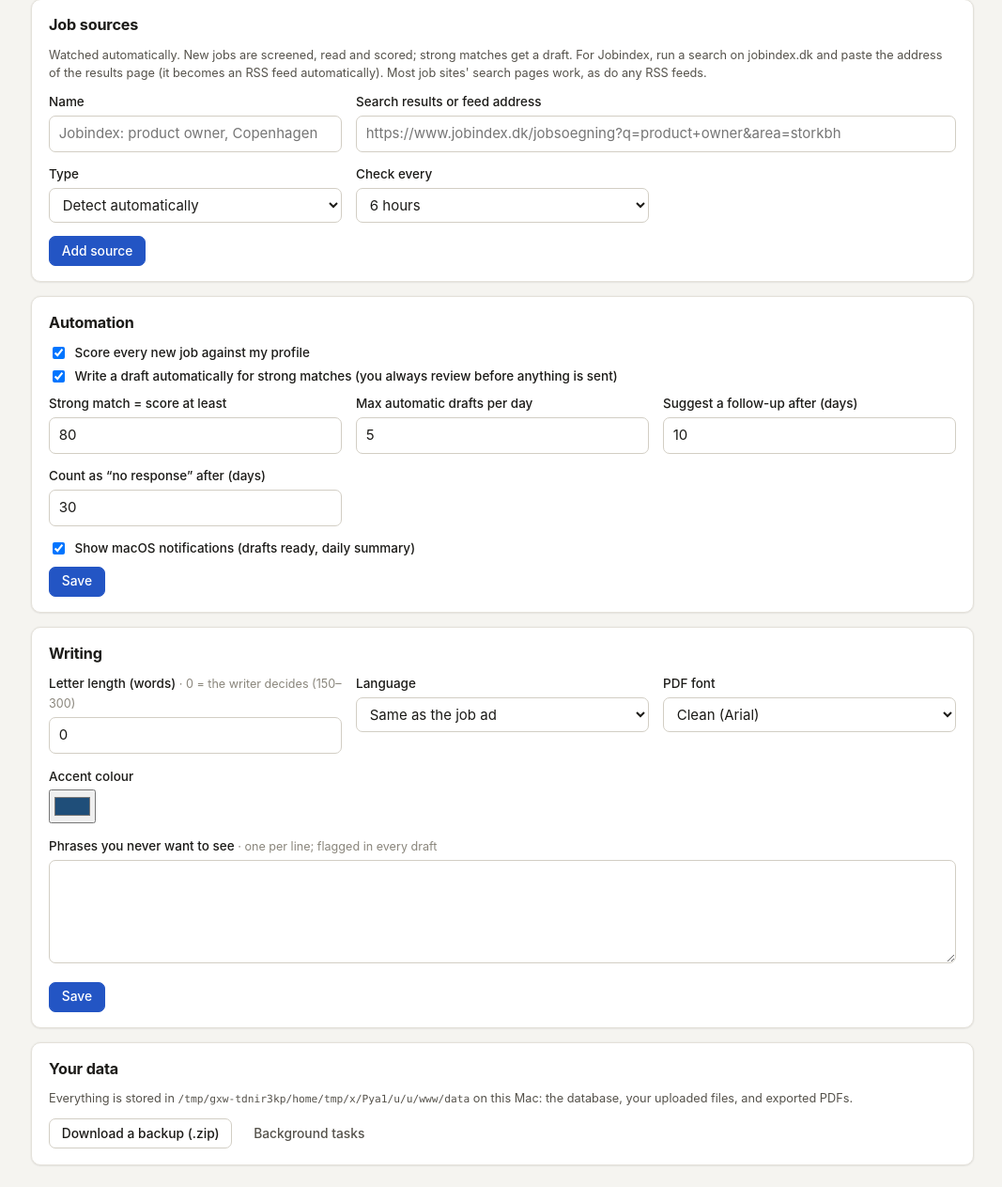
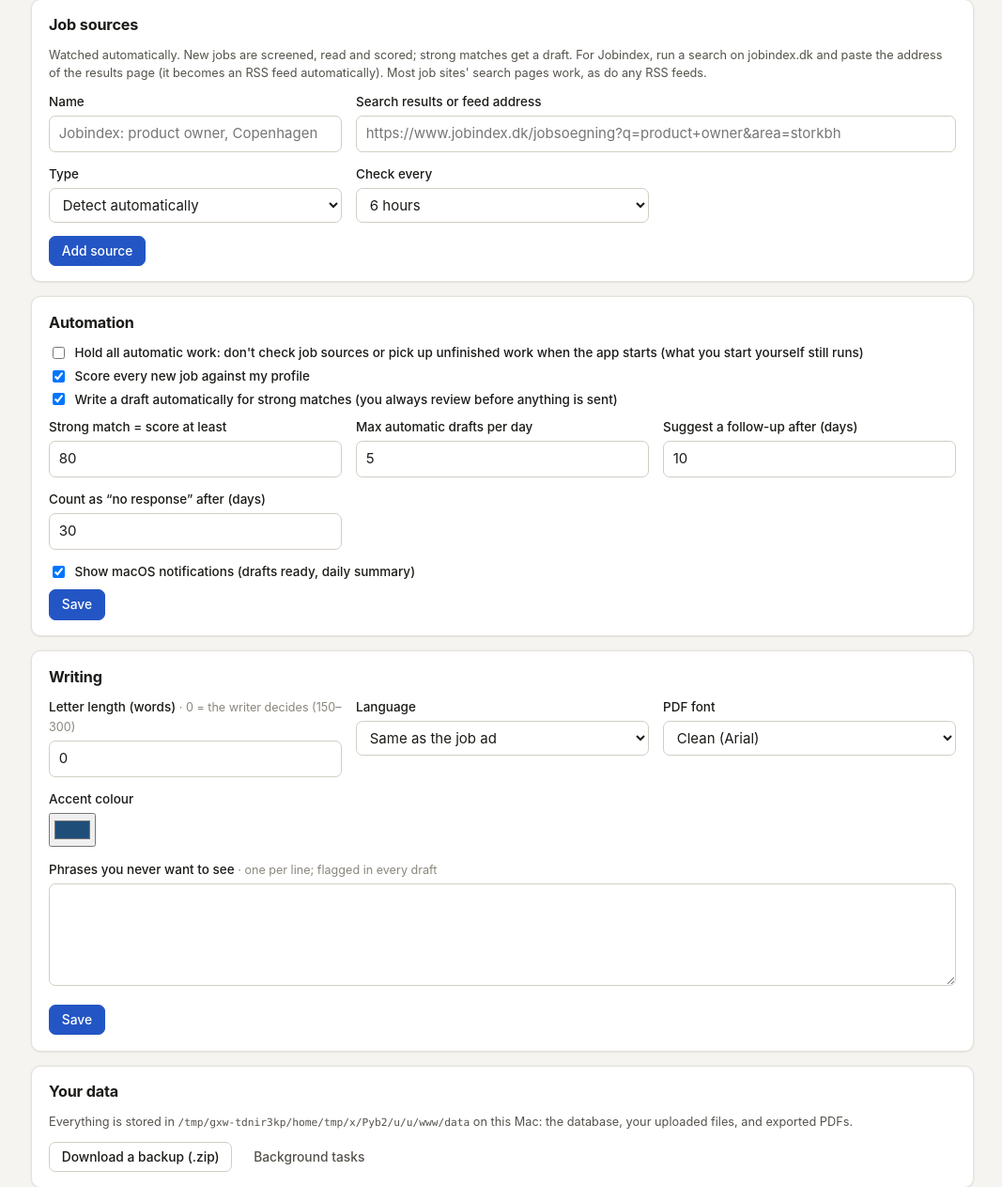
Before and after one commit to JonasPHenriksen/career-agent, a FastAPI app: page /settings in a window 1280 px wide. Shown: the part 2491-3754 px from the top of the page at 94% size, without its empty margins (213-1280 px from the left). Run offline with FastAPI, Linux system fonts and the light colour scheme; data comes from the database, SQL or seed files in the repository; data that the repository does not hold is empty; some libraries are stand-ins or nearby versions.

Commit message:
Hold automatic work: a switch so starting the app checks no sources and uses no model
With the hold on, job sources and watched folders aren't queued and unfinished work
isn't picked up at start. A banner on every page says so and has a Resume button;
the same switch is under Settings → Automation, and ./agent start mentions it.

Co-Authored-By: Claude Fable 5.2 <noreply@anthropic.com>

```diff
--- a/career_agent/settings.py
+++ b/career_agent/settings.py
@@ -54,6 +54,7 @@ DEFAULTS: dict[str, Any] = {
         "followup_days": 10,
         "ghost_days": 30,
         "notifications": True,
+        "on_hold": False,  # True = nothing starts on its own (job sources, watched folders, unfinished work)
     },
     "writing": {
         "letter_words": 0,  # 0 = as long as your own past letters
--- a/career_agent/tasks.py
+++ b/career_agent/tasks.py
@@ -372,12 +372,36 @@ def _again(kind: str, payload: dict, ref: str) -> bool:
     return True
 
 
+def on_hold() -> bool:
+    """Automatic work is on hold (Settings → Automation): job sources and watched folders aren't checked and
+    unfinished work isn't picked up, so starting the app uses no model. What you start by hand still runs."""
+    return bool(settings.get("automation").get("on_hold"))
+
+
+def queue_due() -> int:
+    """Queue the job sources and watched folders whose time has come. Nothing while automatic work is on hold."""
+    from . import sources, watch
+
+    if on_hold():
+        return 0
+    n = 0
+    for src in sources.due():
+        enqueue("poll_source", {"source_id": src["id"]}, ref=f"source:{src['id']}")
+        n += 1
+    for folder in watch.due():
+        enqueue("scan_folder", {"folder_id": folder["id"]}, ref=f"watch:{folder['id']}")
+        n += 1
+    return n
+
+
 def catch_up() -> dict:
     """At start: pick up what an earlier session couldn't finish because the model wasn't running, the Mac was
     offline or asleep, or a usage limit was reached. The app isn't always on, so this is how work gets done."""
     from . import profile
 
     found = {"jobs_to_read": 0, "jobs_to_score": 0, "documents": 0, "drafts": 0, "sources": 0}
+    if on_hold():
+        return found
     # Failures that a later try of the same work made good are history, not something to look at.
     db.ex("DELETE FROM tasks WHERE status = 'error' AND ref IS NOT NULL AND EXISTS (SELECT 1 FROM tasks t WHERE "
           "t.kind = tasks.kind AND t.ref = tasks.ref AND t.id > tasks.id AND t.status = 'done')")
@@ -465,14 +489,11 @@ async def worker_loop(stop: asyncio.Event) -> None:
 
 async def scheduler_loop(stop: asyncio.Event) -> None:
     """Checks sources when due, marks ghosted applications, sends a morning digest."""
-    from . import sources, tracker, watch
+    from . import tracker
 
     while not stop.is_set():
         try:
-            for src in sources.due():
-                enqueue("poll_source", {"source_id": src["id"]}, ref=f"source:{src['id']}")
-            for folder in watch.due():
-                enqueue("scan_folder", {"folder_id": folder["id"]}, ref=f"watch:{folder['id']}")
+            queue_due()
             state = settings.get("state")
             now_local = datetime.now()
             last_maint = db.parse_ts(state.get("last_maintenance"))
--- a/career_agent/web/app.py
+++ b/career_agent/web/app.py
@@ -98,7 +98,8 @@ def render(request: Request, template: str, **ctx):
     if path.startswith("/documents"):
         active = "/profile"
     ctx.update(request=request, nav=NAV, active=active, msg=request.query_params.get("msg"),
-               err=request.query_params.get("err"), app_name=config.APP_NAME, todo_count=todos.count_now(), static_v=STATIC_V)
+               err=request.query_params.get("err"), app_name=config.APP_NAME, todo_count=todos.count_now(), static_v=STATIC_V,
+               on_hold=tasks.on_hold())
     return templates.TemplateResponse(request, template, ctx)
 
 
@@ -1170,9 +1171,24 @@ async def settings_automation(request: Request):
         "auto_draft_threshold": num("auto_draft_threshold", 80, 0, 100),
         "auto_draft_daily_cap": num("auto_draft_daily_cap", 5, 0, 50),
         "followup_days": num("followup_days", 10, 1, 90), "ghost_days": num("ghost_days", 30, 7, 365),
-        "notifications": bool(f.get("notifications")),
+        "notifications": bool(f.get("notifications")), "on_hold": bool(f.get("on_hold")),
     })
+    if not tasks.on_hold():
+        tasks.catch_up()
     return go("/settings#automation", msg="Automation settings saved.")
+
+
+@app.post("/settings/hold")
+async def settings_hold(request: Request):
+    """Put automatic work on hold, or let it run again (the banner at the top of every page)."""
+    f = await form(request)
+    hold = f.get("on") == "1"
+    settings.update("automation", {"on_hold": hold})
+    if hold:
+        return go(f.get("next") or "/", msg="Automatic work is on hold. Nothing starts on its own until you resume.")
+    tasks.catch_up()
+    tasks.queue_due()
+    return go(f.get("next") or "/", msg="Automatic work is running again.")
 
 
 @app.post("/settings/writing")
--- a/career_agent/web/static/app.css
+++ b/career_agent/web/static/app.css
@@ -163,6 +163,7 @@ details[open] summary { margin-bottom: .6rem; }
 /* ---------- flash ---------- */
 .flash { padding: .7rem 1rem; border-radius: var(--radius-sm); margin-bottom: 1rem; border: 1px solid; }
 .flash.ok { background: var(--good-soft); border-color: color-mix(in srgb, var(--good) 30%, transparent); color: var(--text); }
+.flash.hold { background: var(--warn-soft, var(--surface-2, transparent)); border-color: var(--border); color: var(--text); align-items: center; gap: .8rem; }
 .flash.err { background: var(--bad-soft); border-color: color-mix(in srgb, var(--bad) 35%, transparent); color: var(--text); }
 
 /* ---------- badges ---------- */
--- a/career_agent/web/templates/base.html
+++ b/career_agent/web/templates/base.html
@@ -22,6 +22,10 @@
   <main class="main">
     {% if msg %}<div class="flash ok" role="status">{{ msg }}</div>{% endif %}
     {% if err %}<div class="flash err" role="alert">{{ err }}</div>{% endif %}
+    {% if on_hold %}<form method="post" action="/settings/hold" class="flash hold row" role="status">
+      <span style="flex:1"><strong>Automatic work is on hold.</strong> Job sources aren't checked and nothing is read, scored or drafted on its own. What you start yourself still runs.</span>
+      <input type="hidden" name="next" value="{{ request.url.path }}"><button class="btn" name="on" value="0">Resume</button>
+    </form>{% endif %}
     {% block content %}{% endblock %}
   </main>
 </div>
--- a/career_agent/web/templates/settings.html
+++ b/career_agent/web/templates/settings.html
@@ -177,6 +177,7 @@
 <section class="card" id="automation">
   <h2>Automation</h2>
   <form method="post" action="/settings/automation">
+    <label class="check"><input type="checkbox" name="on_hold" value="1" {{ 'checked' if auto.on_hold }}> <span>Hold all automatic work: don't check job sources or pick up unfinished work when the app starts (what you start yourself still runs)</span></label>
     <label class="check"><input type="checkbox" name="auto_score" value="1" {{ 'checked' if auto.auto_score }}> <span>Score every new job against my profile</span></label>
     <label class="check"><input type="checkbox" name="auto_draft" value="1" {{ 'checked' if auto.auto_draft }}> <span>Write a draft automatically for strong matches (you always review before anything is sent)</span></label>
     <div class="fields-3" style="margin-top:.6rem">
```
Also changed, not shown: tests/test_queue.py (+25 -0 lines), 1 other file.
